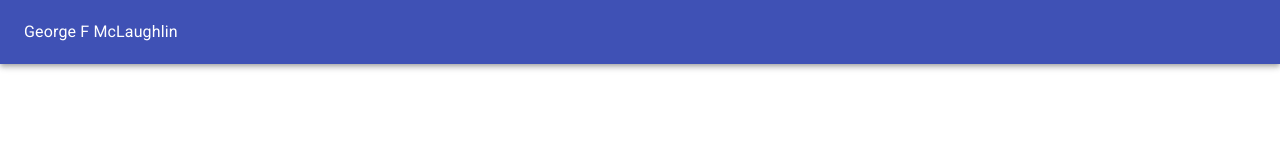
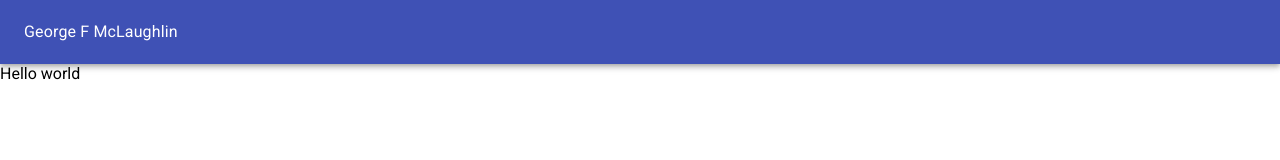
Before and after one commit to georgemclaughlin/georgefmclaughlin, a Next.js app: page / in a window 1280 px wide. Shown: the top 160 px of the page. Built offline with nearby package versions, Linux system fonts and the light colour scheme.

Commit message:
hello world test

```diff
--- a/pages/index.js
+++ b/pages/index.js
@@ -3,6 +3,7 @@ import NavBar from '../components/NavBar.js'
 const Index = () => (
       <div>
         <NavBar />
+        Hello world
       </div>
 );
 
```
